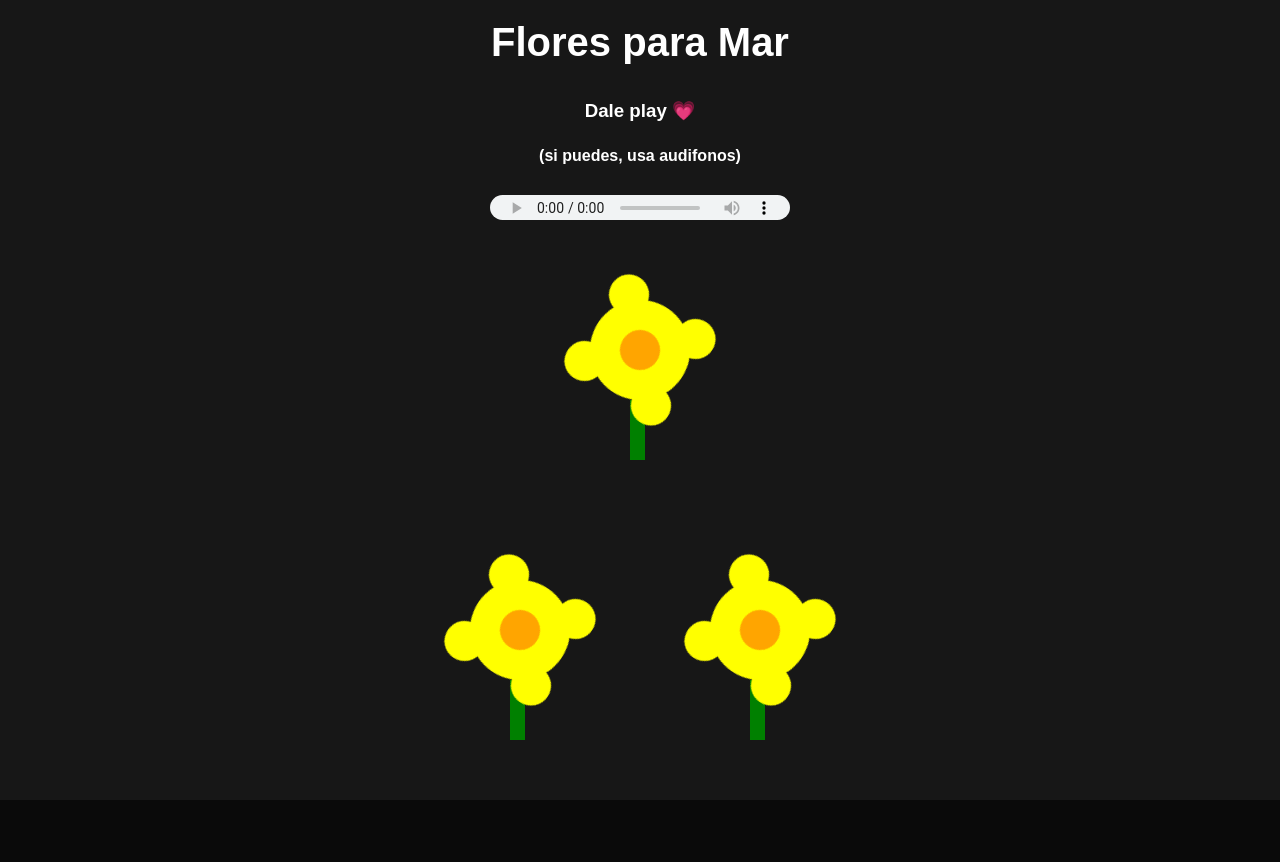
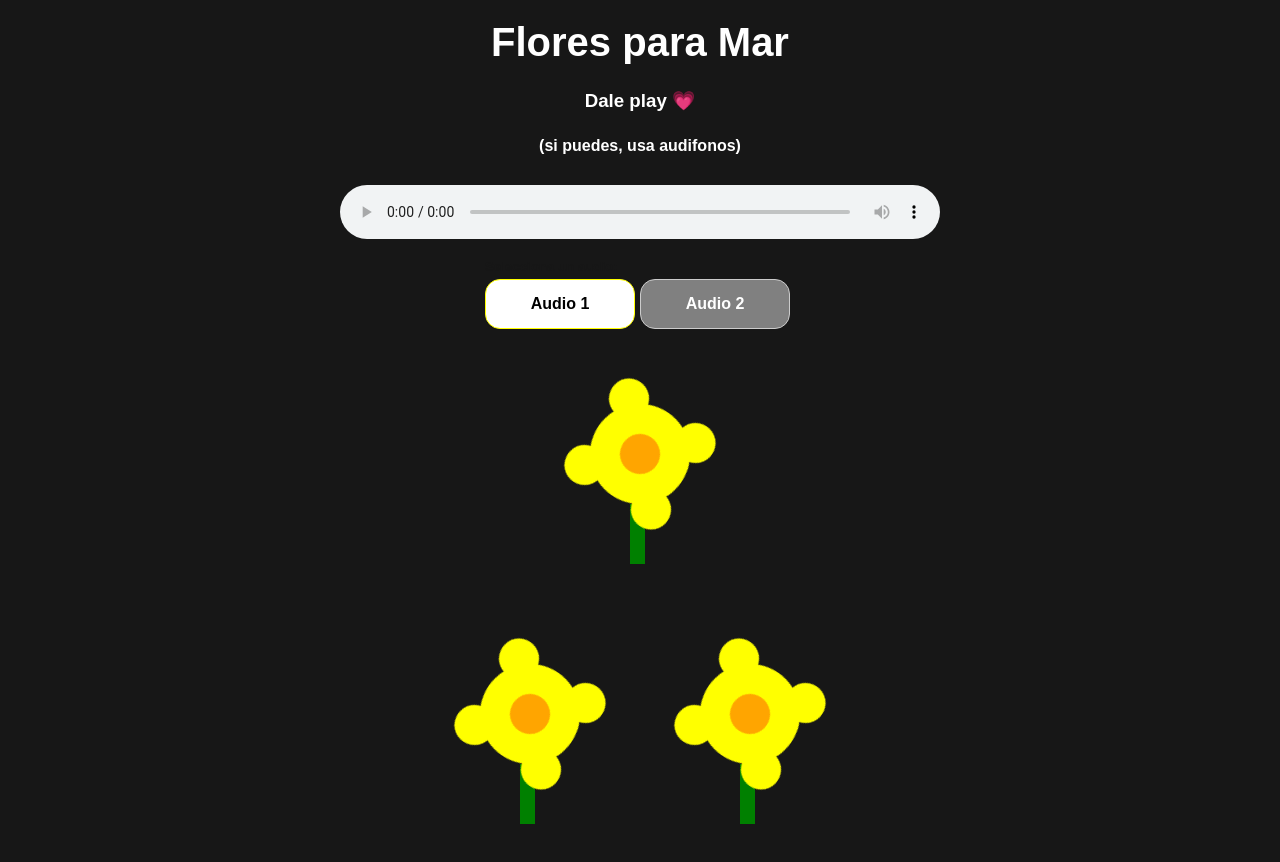
Before and after one commit to Jaz123-rgb/FlowM, a Next.js app: page / in a window 1280 px wide. Shown: the top 862 px of the page. Before the commit the page ends 800 px from the top, so only its background shows below. Built offline with nearby package versions, Linux system fonts and the light colour scheme.

Commit message:
audio flowrs Ja03

```diff
--- a/src/app/page.module.css
+++ b/src/app/page.module.css
@@ -4,46 +4,48 @@
   flex-direction: column;
   align-items: center;
   justify-content: center;
-  height: 100vh;
+  height: auto; /* Cambiado a auto para que se ajuste a su contenido */
   background-color: #171717; /* Fondo oscuro */
   padding: 20px; /* Espaciado alrededor del contenedor */
+  overflow: hidden; /* Evitar desbordamiento en dispositivos pequeños */
 }
 
 .title {
   font-size: 2.5rem;
   color: #ffffff; /* Color de texto blanco */
-  margin-bottom: 20px; /* Espacio debajo del título */
+  margin-bottom: 10px; /* Espacio debajo del título */
+  text-align: center; /* Centrar texto */
 }
 
 .subtitle {
   color: #ffffff; /* Color de texto blanco */
   margin: 15px 0; /* Espacio arriba y abajo del h3 */
+  text-align: center; /* Centrar texto */
 }
 
 .subtext {
   color: #ffffff; /* Color de texto blanco */
   margin: 10px 0; /* Espacio arriba y abajo del h4 */
+  text-align: center; /* Centrar texto */
 }
 
 .audio {
   margin: 20px 0; /* Espacio arriba y abajo del audio */
+  width: 90%; /* Asegurarse de que el audio no ocupe todo el ancho */
+  max-width: 600px; /* Ancho máximo para la barra de audio en pantallas grandes */
 }
 
 .flowersContainer {
   display: grid;
-  grid-template-columns: repeat(2, 1fr);
-  grid-template-rows: repeat(2, 1fr);
+  grid-template-columns: repeat(2, 1fr); /* Dos columnas en general */
   gap: 20px; /* Espacio entre los elementos */
   justify-items: center;
-}
-
-.flowersContainer svg {
-  margin: 10px; /* Espaciado adicional entre cada SVG */
+  margin-top: 20px; /* Espacio arriba del contenedor de flores */
 }
 
 /* Pirámide */
 .flowersContainer svg:nth-child(1) {
-  grid-column: 1 / 3;
+  grid-column: 1 / 3; /* Ocupa las dos columnas en la primera fila */
 }
 
 /* Animación de rotación de la flor */
@@ -78,26 +80,43 @@
 }
 
 /* Media Queries para Responsividad */
+@media (max-width: 1024px) {
+  /* Pantallas de laptop */
+  .flowersContainer {
+    grid-template-columns: repeat(2, 1fr); /* Dos columnas en laptops */
+  }
+}
+
 @media (max-width: 768px) {
-  .container {
-    height: auto; /* Permitir que la altura se ajuste automáticamente */
-    padding: 10px; /* Menos espaciado alrededor */
-  }
-
-  .title {
-    font-size: 2rem; /* Tamaño de fuente más pequeño */
-  }
-
-  .subtitle,
-  .subtext {
-    font-size: 1.2rem; /* Tamaño de fuente más pequeño para subtítulos */
-  }
-
-  .audio {
-    width: 100%; /* Asegurarse de que el audio se ajuste al contenedor */
-  }
-
   .flowersContainer {
     grid-template-columns: 1fr; /* Una columna en pantallas pequeñas */
   }
 }
+
+.button {
+  background-color: grey; /* Color de fondo para botones no seleccionados */
+  border: 1px solid #ccc;
+  padding: 10px 20px; /* Puedes ajustar el padding según lo necesites */
+  margin: 5px;
+  cursor: pointer;
+  color: white; /* Color del texto */
+  transition:
+    background-color 0.3s,
+    color 0.3s; /* Transición suave */
+  width: 150px; /* Ancho fijo para igualar tamaños */
+  height: 50px; /* Altura fija para igualar tamaños */
+  border-radius: 15px; /* Borde redondeado */
+  font-weight: bold; /* Hacer la letra más gruesa */
+  font-size: 16px; /* Aumentar el tamaño de la letra */
+}
+
+.activeButton {
+  background-color: white; /* Color de fondo cuando está activo */
+  border: 1px solid yellow; /* Color del borde */
+  color: black; /* Color del texto */
+  width: 150px; /* Ancho fijo para igualar tamaños */
+  height: 50px; /* Altura fija para igualar tamaños */
+  border-radius: 15px; /* Borde redondeado */
+  font-weight: bold; /* Hacer la letra más gruesa */
+  font-size: 16px; /* Aumentar el tamaño de la letra */
+}
--- a/src/app/page.tsx
+++ b/src/app/page.tsx
@@ -1,10 +1,19 @@
 "use client";
 
-import { useEffect, useState } from "react";
+import { useEffect, useState, useRef } from "react";
 import styles from "./page.module.css";
 
 const Home = () => {
   const [show, setShow] = useState(false);
+  const [currentAudioIndex, setCurrentAudioIndex] = useState(0);
+  const audioRef = useRef<HTMLAudioElement | null>(null);
+
+  // Lista de audios
+  const audioList = [
+    { src: "/no-creo-en-el-destino-video-casero.mp3", title: "Audio 1" },
+    { src: "/Kurt-NQSTA.mp3", title: "Audio 2" },
+    // Agrega más audios aquí si lo deseas
+  ];
 
   useEffect(() => {
     const timer = setTimeout(() => {
@@ -13,18 +22,44 @@ const Home = () => {
     return () => clearTimeout(timer);
   }, []);
 
+  // Cambiar audio
+  const changeAudio = (index: number) => {
+    setCurrentAudioIndex(index);
+    if (audioRef.current) {
+      audioRef.current.pause(); // Detener el audio actual
+      audioRef.current.load(); // Cargar el nuevo audio
+      audioRef.current.play(); // Reproducir el nuevo audio
+    }
+  };
+
   return (
     <div className={styles.container}>
       <h1 className={styles.title}>Flores para Mar</h1>
       <h3 className={styles.subtitle}>Dale play &#128151;</h3>
       <h4 className={styles.subtext}>(si puedes, usa audifonos)</h4>
-      <audio autoPlay loop controls className={styles.audio}>
-        <source src="/Kurt-NQSTA.mp3" type="audio/mpeg" />
+      <audio ref={audioRef} autoPlay loop controls className={styles.audio}>
+        <source src={audioList[currentAudioIndex].src} type="audio/mpeg" />
         Tu navegador no soporta la etiqueta de audio.
       </audio>
+      <div className={styles.audioControls}>
+        <h5>Selecciona un audio:</h5>
+        {audioList.map((audio, index) => (
+          <button
+            key={index}
+            onClick={() => changeAudio(index)}
+            className={
+              currentAudioIndex === index ? styles.activeButton : styles.button
+            } // Cambia de color
+          >
+            {audio.title}
+          </button>
+        ))}
+      </div>
       <div className={styles.flowersContainer}>
         {show && (
           <>
+            {/* Puedes repetir los SVGs como desees */}
+            {Array(3).fill(
               <svg
                 width="200"
                 height="240"
@@ -41,42 +76,8 @@ const Home = () => {
                   <circle cx="140" cy="140" r="20" fill="yellow" />
                   <circle cx="100" cy="100" r="20" fill="orange" />
                 </g>
-            </svg>
-            {/* Repite el mismo SVG para las otras flores */}
-            <svg
-              width="200"
-              height="240"
-              viewBox="0 0 200 240"
-              xmlns="http://www.w3.org/2000/svg"
-            >
-              {/* Tallo detrás de la flor */}
-              <rect x="90" y="150" width="15" height="60" fill="green" />
-              <g className={styles.flower}>
-                <circle cx="100" cy="100" r="50" fill="yellow" />
-                <circle cx="60" cy="60" r="20" fill="yellow" />
-                <circle cx="140" cy="60" r="20" fill="yellow" />
-                <circle cx="60" cy="140" r="20" fill="yellow" />
-                <circle cx="140" cy="140" r="20" fill="yellow" />
-                <circle cx="100" cy="100" r="20" fill="orange" />
-              </g>
-            </svg>
-            <svg
-              width="200"
-              height="240"
-              viewBox="0 0 200 240"
-              xmlns="http://www.w3.org/2000/svg"
-            >
-              {/* Tallo detrás de la flor */}
-              <rect x="90" y="150" width="15" height="60" fill="green" />
-              <g className={styles.flower}>
-                <circle cx="100" cy="100" r="50" fill="yellow" />
-                <circle cx="60" cy="60" r="20" fill="yellow" />
-                <circle cx="140" cy="60" r="20" fill="yellow" />
-                <circle cx="60" cy="140" r="20" fill="yellow" />
-                <circle cx="140" cy="140" r="20" fill="yellow" />
-                <circle cx="100" cy="100" r="20" fill="orange" />
-              </g>
-            </svg>
+              </svg>,
+            )}
           </>
         )}
       </div>
```
Also changed, not shown: 1 other file (tests, documents, lock files or other folders). Lines whose indentation alone changed are shown as unchanged.
